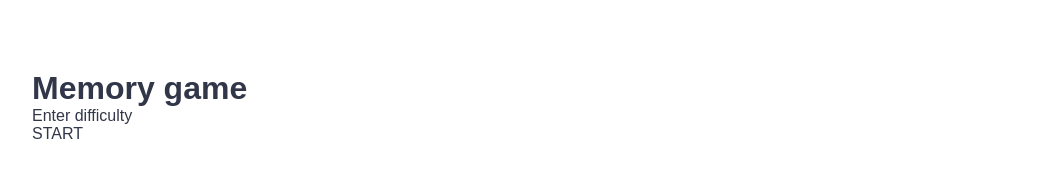
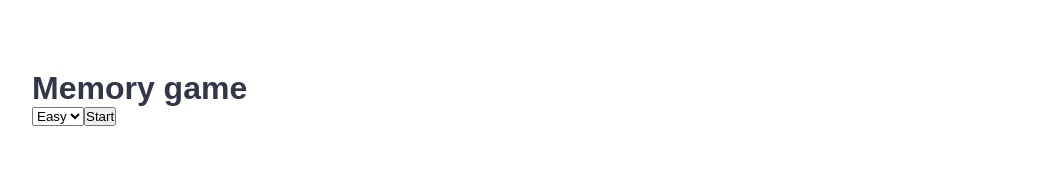
Before and after one commit to AdamSallai/FunStudy, a React (Create React App) app: page / in a window 1280 px wide. Shown: the part 990-1168 px from the top of the page, without its empty margins (160-1209 px from the left). Built offline with nearby package versions, Linux system fonts and the light colour scheme.

Commit message:
added api fetch example

```diff
--- a/src/App.js
+++ b/src/App.js
@@ -5,19 +5,29 @@ import About from "./components/About";
 import MemoryGame from "./components/MemoryGame";
 import LearningSite from "./components/LearningSite";
 import styled, { createGlobalStyle } from "styled-components";
-
+import Data from "./components/Data";
 
 function App() {
   return (
-    <div>
+    <Router>
       <GlobalStyle />
       <Navbar />
-      <BodyStyle >
-        <About />
-        <LearningSite />
-        <MemoryGame />
-      </BodyStyle>
-    </div>
+      <Route
+        exact
+        path="/"
+        render={(props) => (
+          <React.Fragment>
+            <BodyStyle>
+              <About />
+              <LearningSite />
+              <MemoryGame />
+            </BodyStyle>
+          </React.Fragment>
+        )}
+      />
+
+      <Route path="/memorygame" exact component={Data} />
+    </Router>
   );
 }
 
@@ -29,7 +39,7 @@ const GlobalStyle = createGlobalStyle`
   }
 `;
 
-const BodyStyle = styled.div `
+const BodyStyle = styled.div`
   padding: 20px 0;
   width: 70%;
   position: relative;
--- /dev/null
+++ b/src/components/Data.js
@@ -0,0 +1,21 @@
+import React from "react";
+import styled from "styled-components";
+
+export default function Data() {
+  const randomWords = require("random-words");
+  const Owlbot = require("owlbot-js");
+  var client = Owlbot("d9babcf6a7b2f35f7cf176123956ef6dbe4b5585");
+  let resultData = "";
+
+  const word = randomWords(1);
+  client.define(word).then(function (result) {
+      console.log(result.word);
+  });
+
+  return (
+    <div>
+      <p>{resultData.word}</p>
+
+    </div>
+  );
+}
--- a/src/components/MemoryGame.js
+++ b/src/components/MemoryGame.js
@@ -1,17 +1,22 @@
-import React from 'react'
-import styled from 'styled-components';
-
+import React from "react";
+import styled from "styled-components";
 
 export default function MemoryGame() {
-    return (
-        <Memory id="memory">
-            <h1>Memory game</h1>
-            <div>Enter difficulty</div>
-            <div>START</div>
-        </Memory>
-    )
+  return (
+    <Memory id="memory">
+      <h1>Memory game</h1>
+      <form action="/memorygame">
+        <label htmlFor="difficulty"></label>
+        <select id="difficulty" name="difficulty">
+          <option value="easy">Easy</option>
+          <option value="hard">Hard</option>
+        </select>
+        <button>Start</button>
+      </form>
+    </Memory>
+  );
 }
 
 const Memory = styled.div`
-    margin: 300px 0px;
-`
+  margin: 300px 0px;
+`;
```
